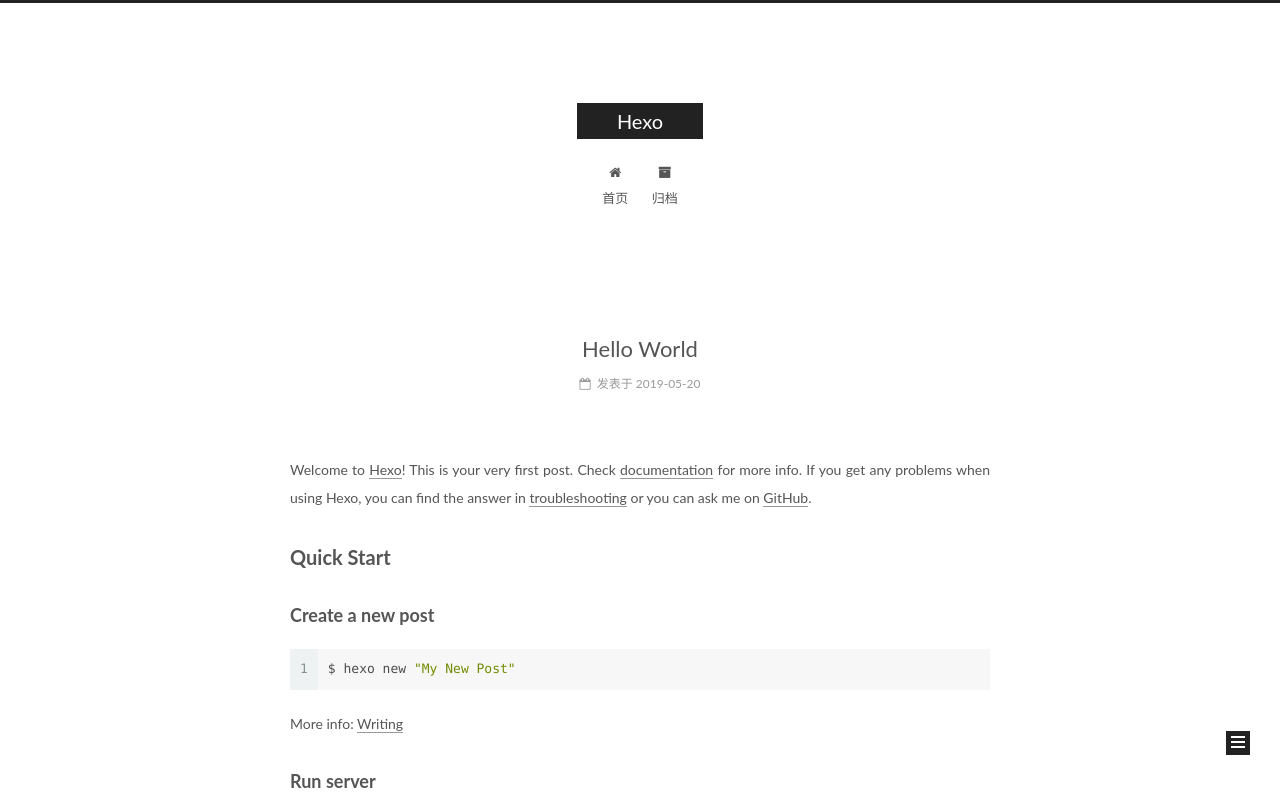
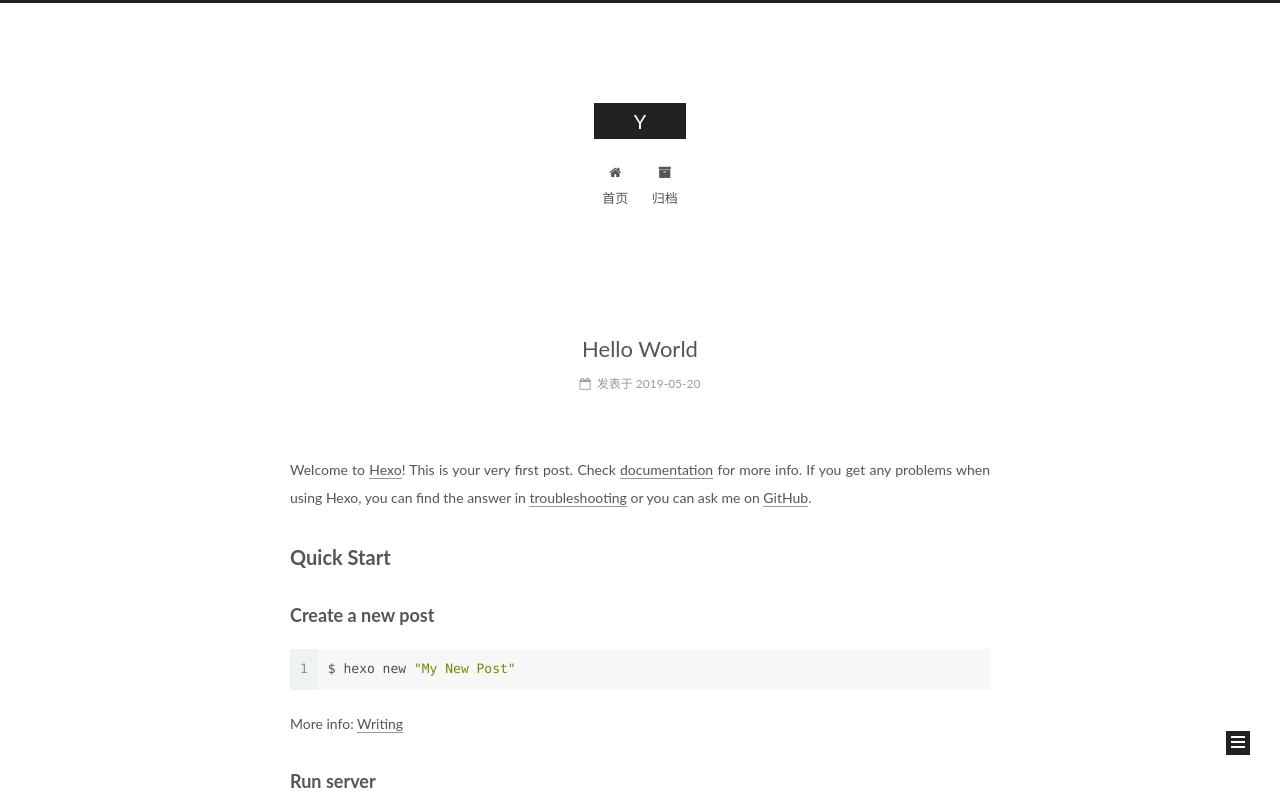
Before and after one commit to Y1215/Python-note, a plain HTML site: page index.html in a window 1280 px wide. Shown: the top 800 px of the page. Drawn offline with Linux system fonts and the light colour scheme.

Commit message:
Site updated: 2019-05-21 11:07:26

```diff
--- a/css/main.css
+++ b/css/main.css
@@ -1822,7 +1822,7 @@
   width: 4px;
   height: 4px;
   border-radius: 50%;
-  background: #32fa39;
+  background: #af47d6;
 }
 .links-of-blogroll {
   font-size: 13px;
--- a/index.html
+++ b/index.html
@@ -80,12 +80,12 @@
 
 
 <meta property="og:type" content="website">
-<meta property="og:title" content="Hexo">
+<meta property="og:title" content="Y">
 <meta property="og:url" content="http://yoursite.com/index.html">
-<meta property="og:site_name" content="Hexo">
+<meta property="og:site_name" content="Y">
 <meta property="og:locale" content="zh-Hans">
 <meta name="twitter:card" content="summary">
-<meta name="twitter:title" content="Hexo">
+<meta name="twitter:title" content="Y">
 
 
 
@@ -121,7 +121,7 @@
 
 
 
-  <title>Hexo</title>
+  <title>Y</title>
 
 
 
@@ -152,7 +152,7 @@
     <div class="custom-logo-site-title">
       <a href="/" class="brand" rel="start">
         <span class="logo-line-before"><i></i></span>
-        <span class="site-title">Hexo</span>
+        <span class="site-title">Y</span>
         <span class="logo-line-after"><i></i></span>
       </a>
     </div>
@@ -238,7 +238,7 @@
     </span>
 
     <span hidden itemprop="publisher" itemscope itemtype="http://schema.org/Organization">
-      <meta itemprop="name" content="Hexo">
+      <meta itemprop="name" content="Y">
     </span>
 
 
```
Also changed, not shown: 2019/05/20/hello-world/index.html (+4 -4 lines), archives/2019/05/index.html (+5 -5 lines), archives/2019/index.html (+5 -5 lines), archives/index.html (+5 -5 lines).
